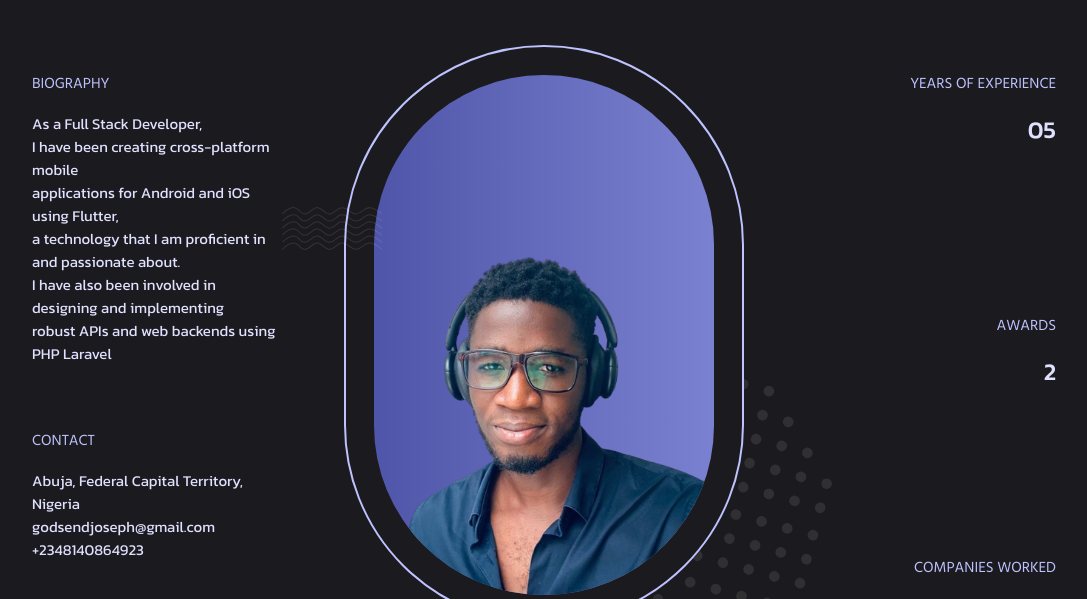
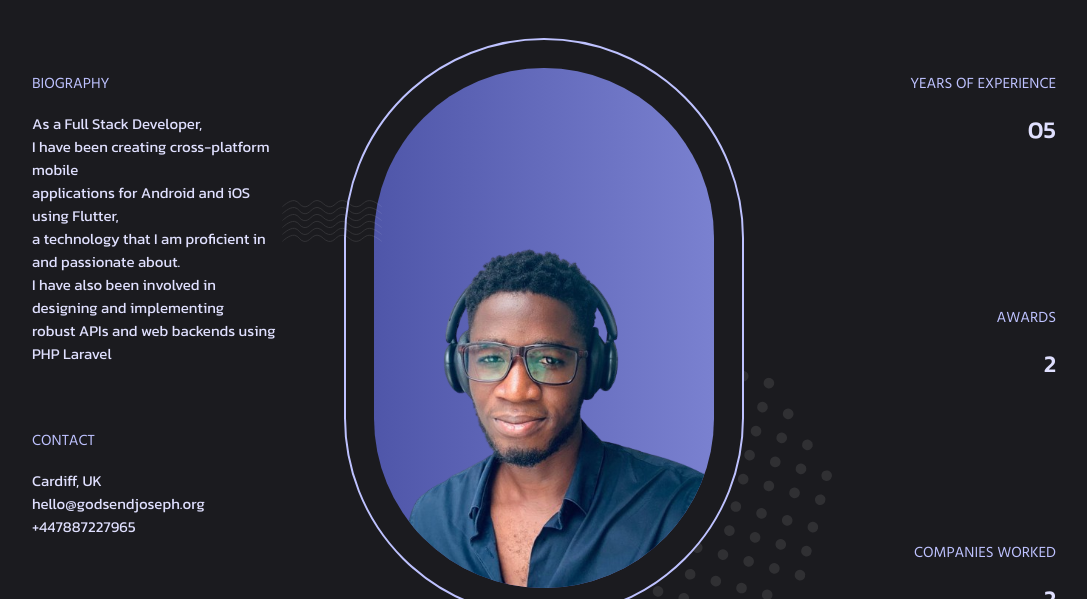
Before and after one commit to sudo-which-qp/my_portfolio, a plain HTML site: page index.html in a window 1280 px wide. Shown: the part 344-943 px from the top of the page, without its empty margins (96-1183 px from the left). Drawn offline with nearby package versions, Linux system fonts and the light colour scheme.

Commit message:
update address

```diff
--- a/index.html
+++ b/index.html
@@ -145,9 +145,9 @@
                         </h3>
 
                         <p class="home-info_description">
-                            Abuja, Federal Capital Territory, Nigeria<br>
-                            godsendjoseph@gmail.com<br>
-                            +2348140864923<br>
+                            Cardiff, UK<br>
+                            hello@godsendjoseph.org<br>
+                            +447887227965<br>
                         </p>
                     </div>
 
```
